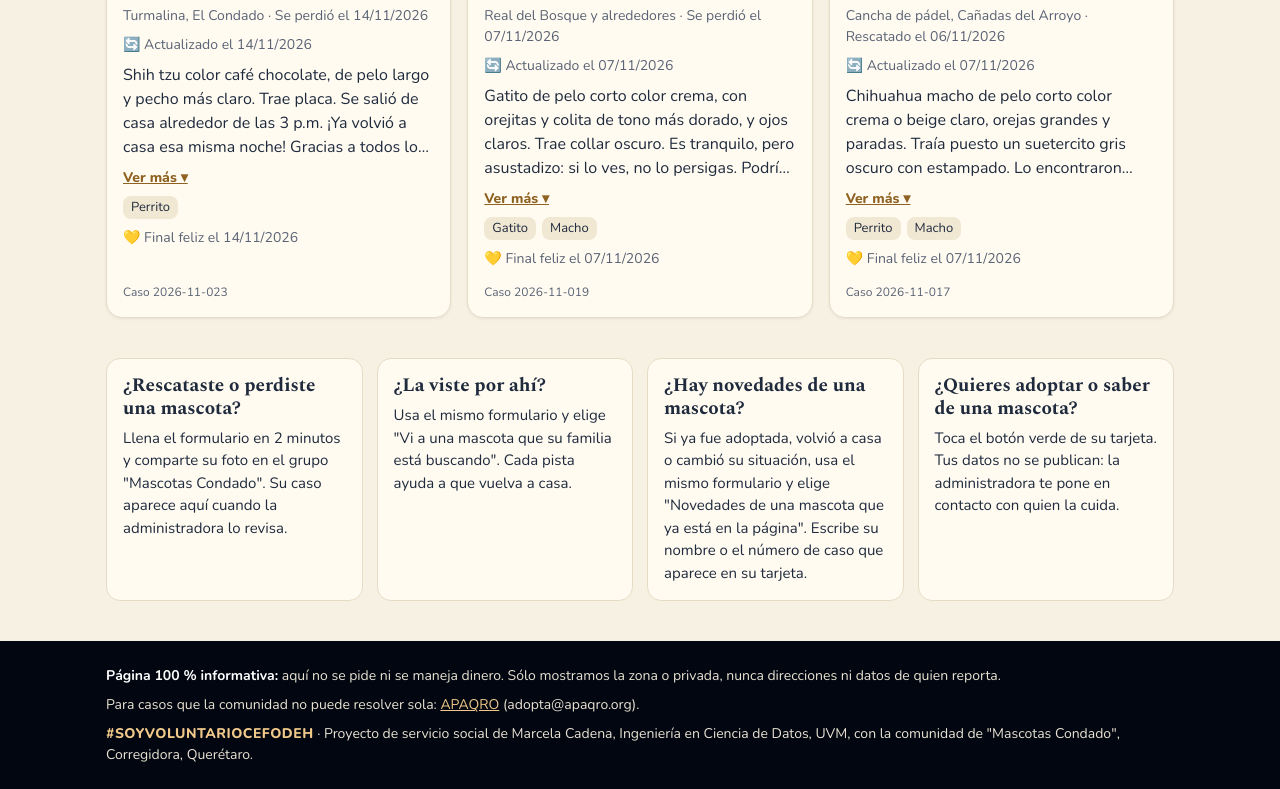
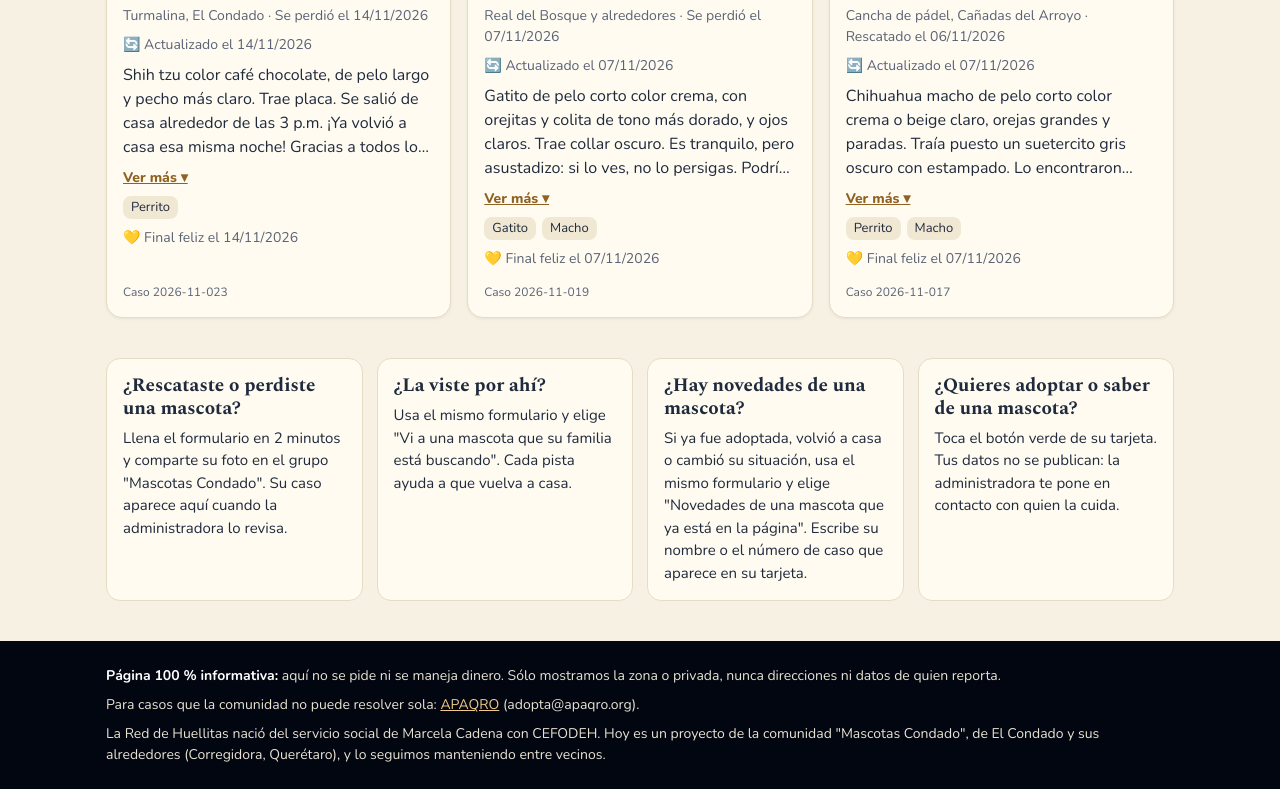
Before and after one commit to marce8881/red-de-huellitas, a plain HTML site: page index.html in a window 1280 px wide. Shown: the part 6550-7339 px from the top of the page. Drawn offline with nearby package versions, Linux system fonts and the light colour scheme.

Commit message:
Presenta la Red de Huellitas como proyecto de la comunidad; quita datos de la UVM

```diff
--- a/index.html
+++ b/index.html
@@ -114,7 +114,6 @@
             transform: translateY(10px); transition: opacity .2s, transform .2s; }
   .arriba.visible { opacity: 1; pointer-events: auto; transform: none; }
   .arriba:hover { background: var(--dorado-osc); }
-  .hashtag { font-weight: 800; color: #f0c98a; letter-spacing: .5px; }
 </style>
 </head>
 <body>
@@ -189,8 +188,9 @@
       mostramos la zona o privada, nunca direcciones ni datos de quien reporta.</div>
     <div>Para casos que la comunidad no puede resolver sola: <a href="mailto:adopta@apaqro.org">APAQRO</a>
       (adopta@apaqro.org).</div>
-    <div><span class="hashtag">#SOYVOLUNTARIOCEFODEH</span> · Proyecto de servicio social de Marcela
-      Cadena, Ingeniería en Ciencia de Datos, UVM, con la comunidad de "Mascotas Condado", Corregidora, Querétaro.</div>
+    <div>La Red de Huellitas nació del servicio social de Marcela Cadena con CEFODEH. Hoy es un
+      proyecto de la comunidad "Mascotas Condado", de El Condado y sus alrededores (Corregidora,
+      Querétaro), y lo seguimos manteniendo entre vecinos.</div>
   </div>
 </footer>
 
```
Also changed, not shown: 1 other file.
